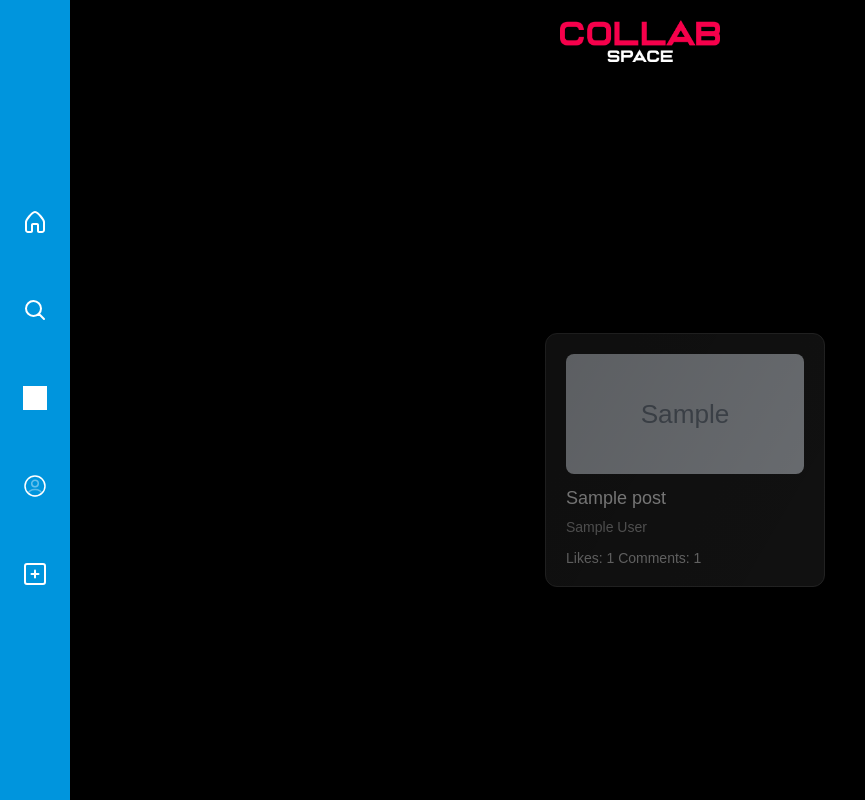
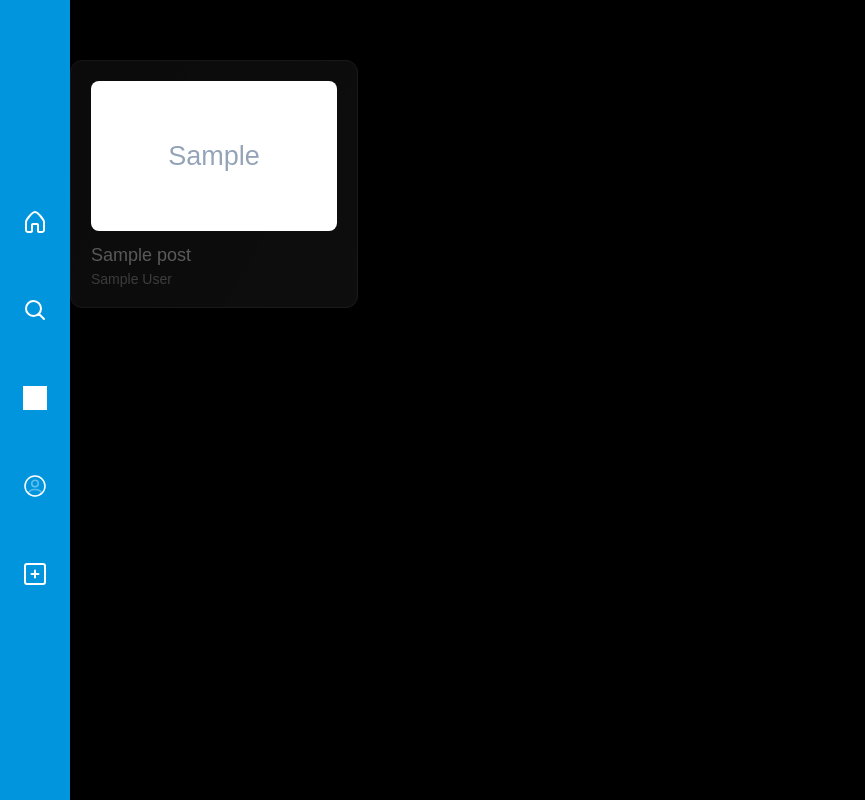
Before and after one commit to risadoeshacking/2026-DTE-Website, a Flask app: template collabspace/templates/home.html in a window 1280 px wide. Shown: the whole page, without its empty margins (0-865 px from the left). Run offline with Flask 3, Linux system fonts and the light colour scheme; the template is opened without the code that fills it: most values are stand-ins (such as "Sample title", 1, 10 or a date in 2020); grey boxes marked "Sample" are stand-in pictures; grey boxes are pictures that could not be loaded.

Commit message:
Fixed the databse linking
In this commit it's bit of game changer because I connected the Upload pages data input to my database and used that data to auto create the post interface in the home page so it make things easier. and the post details also saved in the db even the images user uploading

```diff
--- a/collabspace/templates/home.html
+++ b/collabspace/templates/home.html
@@ -1,179 +1,61 @@
 {% extends "layout.html" %} {% block title %}Feed{% endblock %} {% block head %}
 <style>
   .feed {
+    padding: 0;
     display: grid;
-    grid-template-columns: repeat(auto-fill, minmax(280px, 1fr));
-    gap: 25px;
-    padding: 20px 0;
+    grid-template-columns: repeat(4, 1fr);
+    gap: 20px;
+  }
+  .main {
+    margin-left: 70px !important;
+    padding-top: 60px !important;
+    padding-left: 0 !important;
+    padding-right: 0 !important;
+  }
+  .logo {
+    top: 10px !important;
   }
   .card {
     background: #222;
     border: 1px solid #444;
     border-radius: 12px;
     padding: 20px;
+    margin-bottom: 20px;
     cursor: pointer;
   }
   .card:hover {
     background: #333;
-    border-color: #00e1ff;
+  }
+  .card img {
+    width: 100%;
+    height: 150px;
+    object-fit: cover;
+    border-radius: 8px;
+    margin-bottom: 10px;
+    opacity: 1 !important;
+    filter: brightness(1.2) !important;
+    mix-blend-mode: normal !important;
   }
   .title {
+    color: white;
     font-size: 18px;
-    margin: 0 0 10px 0;
-    color: #fff;
+    margin-bottom: 5px;
   }
   .author {
     color: #aaa;
     font-size: 14px;
-    margin: 0 0 15px 0;
-  }
-  .stats {
-    color: #ccc;
-    font-size: 14px;
-  }
-  .empty {
-    text-align: center;
-    padding: 40px 20px;
-    grid-column: 1 / -1;
-    color: #888;
-    display: flex;
-    flex-direction: column;
-    align-items: center;
-    justify-content: center;
-    max-width: 500px;
-  }
-  .empty h2 {
-    font-size: 36px;
-    margin: 0 0 10px 0;
-    background: linear-gradient(135deg, #0095dd, #35b4ff);
-    -webkit-background-clip: text;
-    -webkit-text-fill-color: transparent;
-  }
-  .empty p {
-    font-size: 18px;
-    margin: 0;
-    opacity: 0.7;
-  }
-  .modal {
-    position: fixed;
-    top: 0;
-    left: 0;
-    width: 100%;
-    height: 100%;
-    background: rgba(0, 0, 0, 0.8);
-    display: none;
-    place-items: center;
-    z-index: 999;
-  }
-  .modal-box {
-    background: #333;
-    padding: 30px;
-    border-radius: 12px;
-    max-width: 450px;
-    max-height: 80vh;
-    overflow: auto;
-  }
-  .close {
-    float: right;
-    font-size: 30px;
-    cursor: pointer;
-    color: #fff;
   }
 </style>
 {% endblock %} {% block body %}
 <div class="feed">
-  {% if posts %} {% for p in posts %}
-  <div class="card" onclick="openPost({{ p.id }})">
-    {% if p.image_path %}<img
-      src="{{ url_for('static', filename=p.image_path) }}"
-      alt="Post img"
-      style="
-        width: 100%;
-        height: 120px;
-        object-fit: cover;
-        border-radius: 8px;
-        margin-bottom: 10px;
-      "
-    />{% endif %}
+  {% for p in posts %}
+  <div class="card" onclick="alert('{{ p.title }} by {{ p.full_name }}')">
+    {% if p.image_path %}
+    <img src="/static/{{ p.image_path }}" />
+    {% endif %}
     <div class="title">{{ p.title }}</div>
     <div class="author">{{ p.full_name }}</div>
-    <div class="stats">
-      Likes: {{ p.like_count or 0 }} Comments: {{ p.comment_count or 0 }}
-    </div>
   </div>
-  {% endfor %} {% endif %}
+  {% endfor %}
 </div>
-
-<div class="modal" id="postModal" onclick="closePost(event)">
-  <div class="modal-box" onclick="event.stopPropagation()">
-    <span class="close" onclick="closePost()">&times;</span>
-    <h2 id="ptitle"></h2>
-    <img
-      id="pimage"
-      src=""
-      alt=""
-      style="
-        width: 100%;
-        max-height: 200px;
-        object-fit: cover;
-        border-radius: 8px;
-        display: none;
-        margin-bottom: 15px;
-      "
-    />
-    <p id="pdesc"></p>
-    <p id="pauthor"></p>
-    <button
-      onclick="doLike()"
-      style="
-        background: #0095dd;
-        color: white;
-        padding: 12px 24px;
-        border: none;
-        border-radius: 8px;
-        cursor: pointer;
-        font-weight: bold;
-      "
-    >
-      Like
-    </button>
-    <div id="pcomments"></div>
-  </div>
-</div>
-
-<script>
-  const posts = {{ posts|tojson|safe }};
-  let currId = null;
-
-  function openPost(id) {
-    const post = posts.find(p => p.id == id);
-    document.getElementById('ptitle').innerText = post.title;
-    document.getElementById('pdesc').innerText = post.description || 'no description';
-    document.getElementById('pauthor').innerText = 'by ' + post.full_name;
-    if(post.image_path){
-      document.getElementById('pimage').src = '/static/' + post.image_path;
-      document.getElementById('pimage').style.display = 'block';
-    } else {
-      document.getElementById('pimage').style.display = 'none';
-    }
-    currId = id;
-    document.getElementById('postModal').style.display = 'grid';
-
-    fetch('/posts/' + id + '/comments')
-      .then(r => r.json())
-      .then(d => {
-        document.getElementById('pcomments').innerHTML =
-          d.comments.map(c => `<div style="margin:10px 0"><b>${c.full_name}</b>: ${c.content}</div>`).join('') ||
-          '<p style="color:#aaa">no comments</p>';
-      });
-  }
-
-  function closePost() {
-    document.getElementById('postModal').style.display = 'none';
-  }
-
-  function doLike() {
-    fetch('/posts/' + currId + '/like', {method: 'POST'}).then(() => location.reload());
-  }
-</script>
 {% endblock %}
--- a/collabspace/templates/layout.html
+++ b/collabspace/templates/layout.html
@@ -70,12 +70,9 @@
         text-align: center;
       }
       .main {
-        margin-left: 90px;
-        padding: 140px 20px 20px;
+        margin-left: 70px;
+        padding: 80px 20px 20px;
         min-height: 100vh;
-        display: flex;
-        align-items: center;
-        justify-content: center;
       }
       @media (max-width: 768px) {
         .sidebar {
@@ -94,11 +91,13 @@
     {% block head %}{% endblock %}
   </head>
   <body>
+    {% if request.endpoint == 'home_feed' %}
     <img
       src="{{ url_for('static', filename='text_logo.png') }}"
       class="logo"
       alt="Collab Space"
     />
+    {% endif %}
     <div class="sidebar">
       <a href="/">
         <img src="{{ url_for('static', filename='icons/home.svg') }}" alt="" />
--- a/collabspace/templates/upload.html
+++ b/collabspace/templates/upload.html
@@ -2,6 +2,10 @@
 head %}
 <style>
   .main {
+    display: flex;
+    align-items: center;
+    justify-content: center;
+    min-height: 100vh;
     padding-top: 140px;
   }
   .form-container {
```
Also changed, not shown: collabspace/collab_space.db, collabspace/static/posts/posts_1000008_1774956832_IMG_5070.PNG (added).
